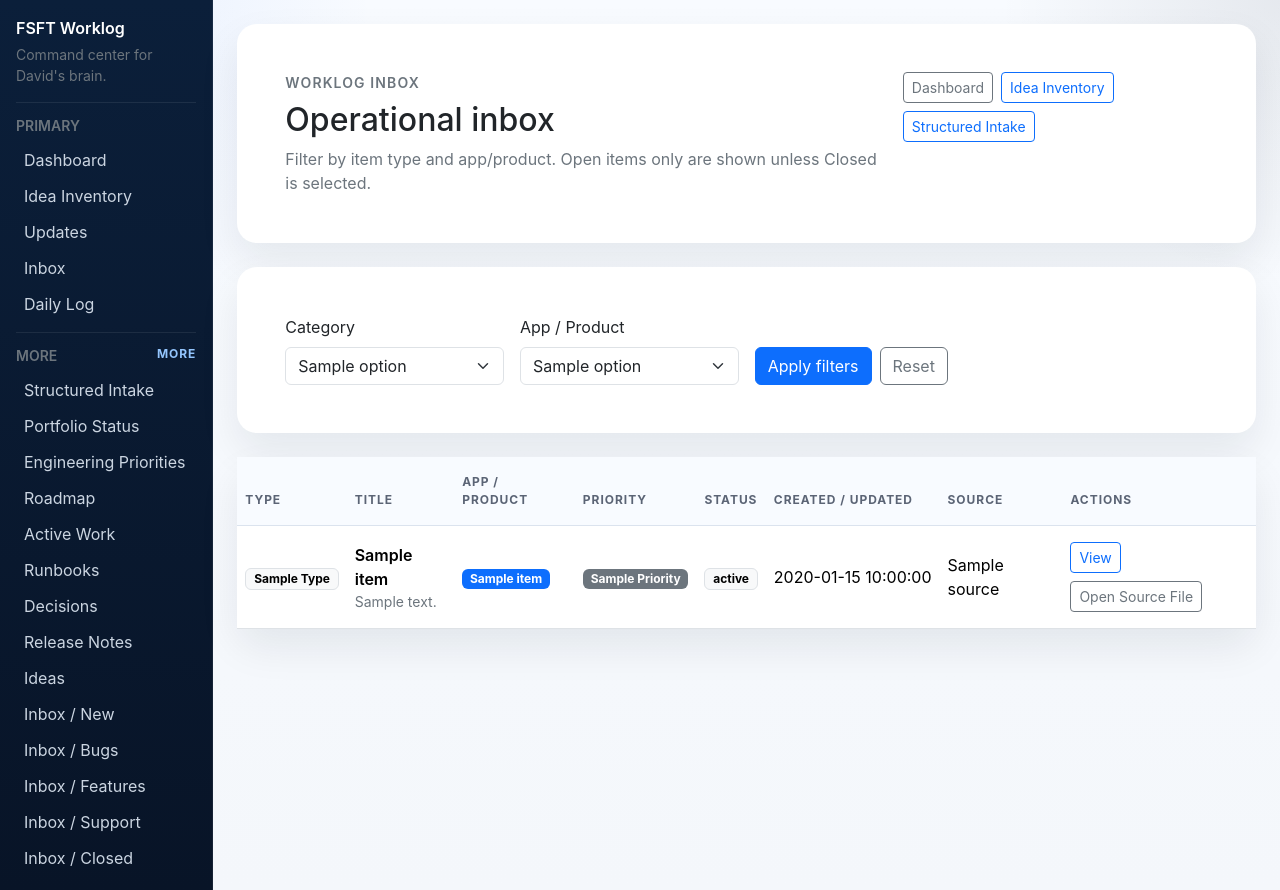
After one commit to fourseasonsft/worklog-viewer, a Flask app: template templates/inbox.html in a window 1280 px wide. The commit adds this page. Run offline with Flask 3, Linux system fonts and the light colour scheme; the template is opened without the code that fills it: most values are stand-ins (such as "Sample title", 1, 10 or a date in 2020); some libraries are stand-ins or nearby versions.

Commit message:
Add filterable inbox table

```diff
--- a/app.py
+++ b/app.py
@@ -58,6 +58,24 @@ INTAKE_TYPE_BUCKETS = {
     "thought": "new",
     "customer-request": "new",
 }
+APP_FILTERS = {
+    "core": "Core",
+    "unity": "Unity",
+    "ims": "IMS",
+    "cy-storage": "CY Storage",
+    "dispatch": "Dispatch",
+    "parking": "Parking",
+    "hiring": "Hiring",
+    "worklog": "Worklog",
+}
+INBOX_TYPES = {
+    "all",
+    "new",
+    "bugs",
+    "features",
+    "support",
+    "closed",
+}
 
 
 app = Flask(__name__)
@@ -275,6 +293,23 @@ def _normalize_percent(value: str | None) -> str:
         return ""
     candidate = value.strip()
     return candidate if re.fullmatch(r"\d{1,3}%?", candidate) else ""
+
+
+def _slugify_app_name(value: str) -> str:
+    value = value.lower().replace("&", " and ")
+    value = re.sub(r"[^a-z0-9]+", "-", value)
+    return re.sub(r"-+", "-", value).strip("-")
+
+
+def _normalize_app_filter(value: str | None) -> str:
+    if not value:
+        return "all"
+    slug = _slugify_app_name(value)
+    if slug in APP_FILTERS or slug == "other":
+        return slug
+    if value.strip().lower() in {"all", "all-apps", "all apps"}:
+        return "all"
+    return "other"
 
 
 def _parse_active_work_file(relative_path: str, title: str) -> dict[str, object]:
@@ -360,6 +395,72 @@ def _parse_inbox_item(path: Path) -> dict[str, object]:
     }
 
 
+def _infer_inbox_app(path: Path, metadata: dict[str, str], text: str) -> str:
+    candidates = [
+        metadata.get("app/project"),
+        metadata.get("app_project"),
+        metadata.get("app"),
+        metadata.get("product"),
+        metadata.get("project"),
+    ]
+    for candidate in candidates:
+        if candidate:
+            slug = _normalize_app_filter(candidate)
+            if slug != "other" and slug != "all":
+                return slug
+
+    stem = path.stem.lower()
+    for slug in APP_FILTERS:
+        if slug in stem:
+            return slug
+
+    haystack = f"{path.as_posix().lower()} {text.lower()}"
+    for slug, label in APP_FILTERS.items():
+        if slug in haystack or label.lower() in haystack:
+            return slug
+    return "other"
+
+
+def _parse_inbox_queue_item(path: Path) -> dict[str, object]:
+    text = path.read_text(encoding="utf-8")
+    metadata = _parse_key_value_metadata(text)
+    structured = _parse_structured_inbox_item(path)
+    title = structured.get("title") or path.stem.replace("-", " ").title()
+    item_type = path.parent.name
+    status = metadata.get("status") or "Open"
+    priority = metadata.get("priority") or "medium"
+    source = metadata.get("source") or "Worklog Viewer"
+    app_slug = _infer_inbox_app(path, metadata, text)
+    app_label = APP_FILTERS.get(app_slug, metadata.get("app/project") or metadata.get("app") or "Unassigned")
+    created = metadata.get("created") or metadata.get("created date") or metadata.get("created_at") or ""
+    updated = metadata.get("updated") or metadata.get("updated_at") or metadata.get("last updated") or ""
+    created_updated = created or updated or _format_file_timestamp(path)
+    description = (
+        metadata.get("summary")
+        or metadata.get("description")
+        or metadata.get("notes")
+        or metadata.get("plain_english_summary")
+        or metadata.get("technical_notes")
+        or structured.get("summary")
+        or title
+    )
+    return {
+        "type": item_type,
+        "title": title,
+        "app_slug": app_slug,
+        "app_label": app_label if app_label else "Unassigned",
+        "priority": priority,
+        "status": status,
+        "created_updated": created_updated,
+        "source": source,
+        "path": str(path.relative_to(WORKLOG_ROOT)),
+        "category": path.parent.name,
+        "mtime": _file_mtime(path),
+        "mtime_display": _format_file_timestamp(path),
+        "summary": description,
+    }
+
+
 def _parse_structured_inbox_item(path: Path) -> dict[str, str]:
     data: dict[str, str] = {"path": str(path.relative_to(WORKLOG_ROOT))}
     text = path.read_text(encoding="utf-8")
@@ -401,6 +502,21 @@ def _dashboard_counts() -> dict[str, int]:
     }
 
 
+def _filter_inbox_queue_items(items: list[dict[str, object]], inbox_type: str, app_slug: str) -> list[dict[str, object]]:
+    inbox_type = inbox_type.lower()
+    app_slug = _normalize_app_filter(app_slug)
+    if inbox_type == "closed":
+        visible_types = {"closed"}
+    elif inbox_type in {"bugs", "features", "support", "new"}:
+        visible_types = {inbox_type}
+    else:
+        visible_types = {"new", "bugs", "features", "support"}
+    filtered = [item for item in items if item["type"] in visible_types]
+    if app_slug != "all":
+        filtered = [item for item in filtered if item["app_slug"] == app_slug]
+    return filtered
+
+
 def _recent_inbox_items(limit: int = 8) -> list[dict[str, object]]:
     items: list[dict[str, object]] = []
     for folder in INBOX_FOLDERS:
@@ -416,6 +532,15 @@ def _all_structured_inbox_items() -> list[dict[str, str]]:
         for path in _relative_md_files(f"04-inbox/{folder}"):
             items.append(_parse_structured_inbox_item(path))
     items.sort(key=lambda item: (item.get("mtime", 0), item["path"]), reverse=True)
+    return items
+
+
+def _inbox_queue_items() -> list[dict[str, object]]:
+    items = []
+    for folder in ["new", "bugs", "features", "support", "closed"]:
+        for path in _relative_md_files(f"04-inbox/{folder}"):
+            items.append(_parse_inbox_queue_item(path))
+    items.sort(key=lambda item: (item["mtime"], item["path"]), reverse=True)
     return items
 
 
@@ -1336,45 +1461,75 @@ def runbooks():
 @app.route("/inbox")
 @_require_worklog_session
 def inbox():
-    items = [
-        "04-inbox/new/example-inbox-item.md",
-        *sorted(str(path.relative_to(WORKLOG_ROOT)) for path in (WORKLOG_ROOT / "04-inbox/triaged").glob("*.md")),
-        *sorted(str(path.relative_to(WORKLOG_ROOT)) for path in (WORKLOG_ROOT / "04-inbox/bugs").glob("*.md")),
-        *sorted(str(path.relative_to(WORKLOG_ROOT)) for path in (WORKLOG_ROOT / "04-inbox/features").glob("*.md")),
-        *sorted(str(path.relative_to(WORKLOG_ROOT)) for path in (WORKLOG_ROOT / "04-inbox/support").glob("*.md")),
-        *sorted(str(path.relative_to(WORKLOG_ROOT)) for path in (WORKLOG_ROOT / "04-inbox/closed").glob("*.md")),
-    ]
-    return render_template("listing.html", title="Inbox", items=items)
+    inbox_type = (request.args.get("type") or "all").strip().lower()
+    if inbox_type == "triaged":
+        inbox_type = "all"
+    if inbox_type not in INBOX_TYPES:
+        inbox_type = "all"
+    app_slug = _normalize_app_filter(request.args.get("app"))
+    items = _filter_inbox_queue_items(_inbox_queue_items(), inbox_type, app_slug)
+    filters = {
+        "type": inbox_type,
+        "app": app_slug,
+    }
+    return render_template(
+        "inbox.html",
+        title="Inbox",
+        items=items,
+        inbox_type=inbox_type,
+        app_filter=app_slug,
+        filters=filters,
+        inbox_types=[
+            {"value": "all", "label": "All"},
+            {"value": "new", "label": "New"},
+            {"value": "bugs", "label": "Bugs"},
+            {"value": "features", "label": "Features"},
+            {"value": "support", "label": "Support"},
+            {"value": "closed", "label": "Closed"},
+        ],
+        app_filters=[
+            {"value": "all", "label": "All Apps"},
+            {"value": "core", "label": "Core"},
+            {"value": "unity", "label": "Unity"},
+            {"value": "ims", "label": "IMS"},
+            {"value": "cy-storage", "label": "CY Storage"},
+            {"value": "dispatch", "label": "Dispatch"},
+            {"value": "parking", "label": "Parking"},
+            {"value": "hiring", "label": "Hiring"},
+            {"value": "worklog", "label": "Worklog"},
+            {"value": "other", "label": "Other"},
+        ],
+    )
 
 
 @app.route("/inbox/new")
 @_require_worklog_session
 def inbox_new():
-    return render_template("listing.html", title="Inbox / New", items=_category_files("04-inbox/new"))
+    return redirect(url_for("inbox", type="new"))
 
 
 @app.route("/inbox/bugs")
 @_require_worklog_session
 def inbox_bugs():
-    return render_template("listing.html", title="Inbox / Bugs", items=_category_files("04-inbox/bugs"))
+    return redirect(url_for("inbox", type="bugs"))
 
 
 @app.route("/inbox/features")
 @_require_worklog_session
 def inbox_features():
-    return render_template("listing.html", title="Inbox / Features", items=_category_files("04-inbox/features"))
+    return redirect(url_for("inbox", type="features"))
 
 
 @app.route("/inbox/support")
 @_require_worklog_session
 def inbox_support():
-    return render_template("listing.html", title="Inbox / Support", items=_category_files("04-inbox/support"))
+    return redirect(url_for("inbox", type="support"))
 
 
 @app.route("/inbox/closed")
 @_require_worklog_session
 def inbox_closed():
-    return render_template("listing.html", title="Inbox / Closed", items=_category_files("04-inbox/closed"))
+    return redirect(url_for("inbox", type="closed"))
 
 
 @app.route("/intake", methods=["GET", "POST"])
--- a/templates/base.html
+++ b/templates/base.html
@@ -148,6 +148,20 @@
       .app-status-calm {
         border-color: rgba(148, 163, 184, 0.35);
       }
+      .inbox-table thead th {
+        background: #f8fbff;
+        color: var(--fsft-muted);
+        text-transform: uppercase;
+        font-size: 0.75rem;
+        letter-spacing: 0.08em;
+        border-bottom: 1px solid var(--fsft-border);
+        padding-top: 1rem;
+        padding-bottom: 1rem;
+      }
+      .inbox-table td {
+        padding-top: 1rem;
+        padding-bottom: 1rem;
+      }
       .card-pill {
         display: inline-flex;
         align-items: center;
--- a/templates/dashboard.html
+++ b/templates/dashboard.html
@@ -69,7 +69,7 @@
 
             <div class="d-flex flex-wrap gap-2 mt-3">
               <a class="btn btn-outline-primary btn-sm" href="{{ url_for('view_file', relative_path=app.path) }}">Active work</a>
-              <a class="btn btn-outline-secondary btn-sm" href="{{ url_for('inbox') }}">Inbox{% if app.inbox_items %} ({{ app.inbox_items|length }}){% endif %}</a>
+              <a class="btn btn-outline-secondary btn-sm" href="{{ url_for('inbox', app=app.title|lower|replace(' ', '-') ) }}">Inbox{% if app.inbox_items %} ({{ app.inbox_items|length }}){% endif %}</a>
             </div>
           </div>
         </div>
--- /dev/null
+++ b/templates/inbox.html
@@ -0,0 +1,111 @@
+{% extends "base.html" %}
+{% block content %}
+<section class="card surface-card card-shadow border-0 mb-4">
+  <div class="card-body p-4 p-xl-5">
+    <div class="d-flex flex-column flex-xl-row justify-content-between gap-4 align-items-xl-start">
+      <div>
+        <div class="eyebrow text-uppercase text-secondary small fw-semibold mb-2">Worklog Inbox</div>
+        <h1 class="h2 mb-2">Operational inbox</h1>
+        <p class="text-secondary mb-0">Filter by item type and app/product. Open items only are shown unless Closed is selected.</p>
+      </div>
+      <div class="d-flex flex-wrap gap-2">
+        <a class="btn btn-outline-secondary btn-sm" href="{{ url_for('dashboard') }}">Dashboard</a>
+        <a class="btn btn-outline-primary btn-sm" href="{{ url_for('assistant') }}">Idea Inventory</a>
+        <a class="btn btn-outline-primary btn-sm" href="{{ url_for('intake') }}">Structured Intake</a>
+      </div>
+    </div>
+  </div>
+</section>
+
+<section class="card surface-card card-shadow border-0 mb-4">
+  <div class="card-body p-4 p-xl-5">
+    <form method="get" action="{{ url_for('inbox') }}" class="row g-3 align-items-end">
+      <div class="col-12 col-md-6 col-xl-3">
+        <label class="form-label">Category</label>
+        <select class="form-select" name="type">
+          {% for option in inbox_types %}
+            <option value="{{ option.value }}" {% if option.value == inbox_type %}selected{% endif %}>{{ option.label }}</option>
+          {% endfor %}
+        </select>
+      </div>
+      <div class="col-12 col-md-6 col-xl-3">
+        <label class="form-label">App / Product</label>
+        <select class="form-select" name="app">
+          {% for option in app_filters %}
+            <option value="{{ option.value }}" {% if option.value == app_filter %}selected{% endif %}>{{ option.label }}</option>
+          {% endfor %}
+        </select>
+      </div>
+      <div class="col-12 col-xl-6 d-flex flex-wrap gap-2">
+        <button class="btn btn-primary" type="submit">Apply filters</button>
+        <a class="btn btn-outline-secondary" href="{{ url_for('inbox') }}">Reset</a>
+      </div>
+    </form>
+  </div>
+</section>
+
+<section class="card surface-card card-shadow border-0">
+  <div class="card-body p-0">
+    <div class="table-responsive">
+      <table class="table inbox-table align-middle mb-0">
+        <thead>
+          <tr>
+            <th>Type</th>
+            <th>Title</th>
+            <th>App / Product</th>
+            <th>Priority</th>
+            <th>Status</th>
+            <th>Created / Updated</th>
+            <th>Source</th>
+            <th>Actions</th>
+          </tr>
+        </thead>
+        <tbody>
+          {% if items %}
+            {% for item in items %}
+              <tr>
+                <td><span class="badge text-bg-light border">{{ item.type|title }}</span></td>
+                <td>
+                  <div class="fw-semibold">{{ item.title }}</div>
+                  {% if item.summary %}
+                    <div class="text-secondary small">{{ item.summary }}</div>
+                  {% endif %}
+                </td>
+                <td>
+                  <span class="badge {% if item.app_slug == 'other' %}text-bg-light border{% else %}text-bg-primary{% endif %}">
+                    {{ item.app_label }}
+                  </span>
+                </td>
+                <td>
+                  <span class="badge {% if item.priority|lower in ['urgent', 'high'] %}text-bg-danger{% elif item.priority|lower == 'medium' %}text-bg-warning{% else %}text-bg-secondary{% endif %}">
+                    {{ item.priority|title }}
+                  </span>
+                </td>
+                <td>
+                  <span class="badge {% if item.status|lower in ['closed', 'resolved', 'done', 'shipped'] %}text-bg-success{% else %}text-bg-light border{% endif %}">
+                    {{ item.status or 'Open' }}
+                  </span>
+                </td>
+                <td class="text-nowrap">{{ item.created_updated }}</td>
+                <td>{{ item.source }}</td>
+                <td>
+                  <div class="d-flex flex-wrap gap-2">
+                    <a class="btn btn-outline-primary btn-sm" href="{{ url_for('view_file', relative_path=item.path) }}">View</a>
+                    <a class="btn btn-outline-secondary btn-sm" href="{{ url_for('view_file', relative_path=item.path) }}">Open Source File</a>
+                  </div>
+                </td>
+              </tr>
+            {% endfor %}
+          {% else %}
+            <tr>
+              <td colspan="8" class="p-4">
+                <div class="text-secondary">No inbox items match the selected filters.</div>
+              </td>
+            </tr>
+          {% endif %}
+        </tbody>
+      </table>
+    </div>
+  </div>
+</section>
+{% endblock %}
```
Also changed, not shown: tests/test_inbox.py (added, +128 -0 lines), README.md.
